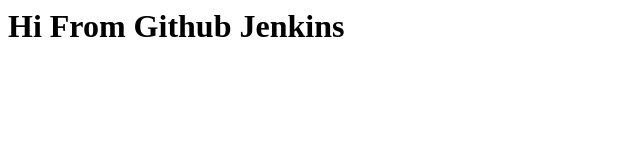
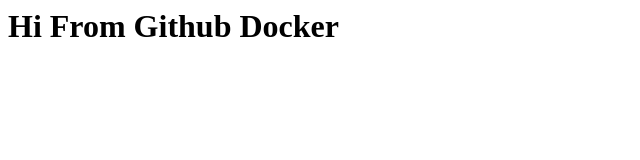
Before and after one commit to smurari1/jenkinstest, a plain HTML site: page index.html in a window 1280 px wide. Shown: the full height of the page, 0-640 px from the left. Drawn offline with Linux system fonts and the light colour scheme.

Commit message:
Update index.html

```diff
--- a/index.html
+++ b/index.html
@@ -1 +1 @@
-<h1>Hi From Github Jenkins</h1>
+<h1>Hi From Github Docker</h1>
```
